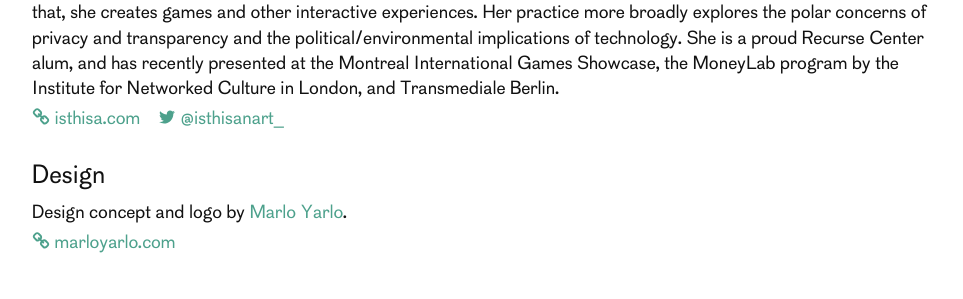
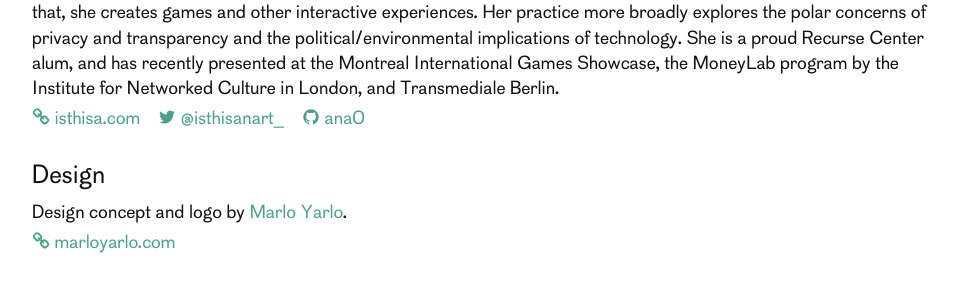
Before and after one commit to ournetworks/ournetworks.ca, a Jekyll site: the page built from 2018/about.md, in a window 1280 px wide and 900 px high, scrolled down 703 px. Shown: the part 460-759 px from the top of the window, without its empty margins (158-1121 px from the left). Built offline with Jekyll 4.4.1, drawn with Linux system fonts in a browser that asks for light colours.

Commit message:
Github link

```diff
--- a/2018/about.md
+++ b/2018/about.md
@@ -54,6 +54,7 @@
 <ul class="bio-sm-list">
   <li class="bio-sm-list-item"><a href="https://isthisa.com/" target="_blank">{% include icons/link.svg %}&nbsp;isthisa.com</a></li>
   <li class="bio-sm-list-item"><a href="https://twitter.com/isthisanart_" target="_blank">{% include icons/twitter.svg %}&nbsp;@isthisanart_</a></li>
+  <li class="bio-sm-list-item"><a href="https://github.com/ana0" target="_blank">{% include icons/github.svg %}&nbsp;ana0</a></li>
 </ul>
 
 ###  Design
```
